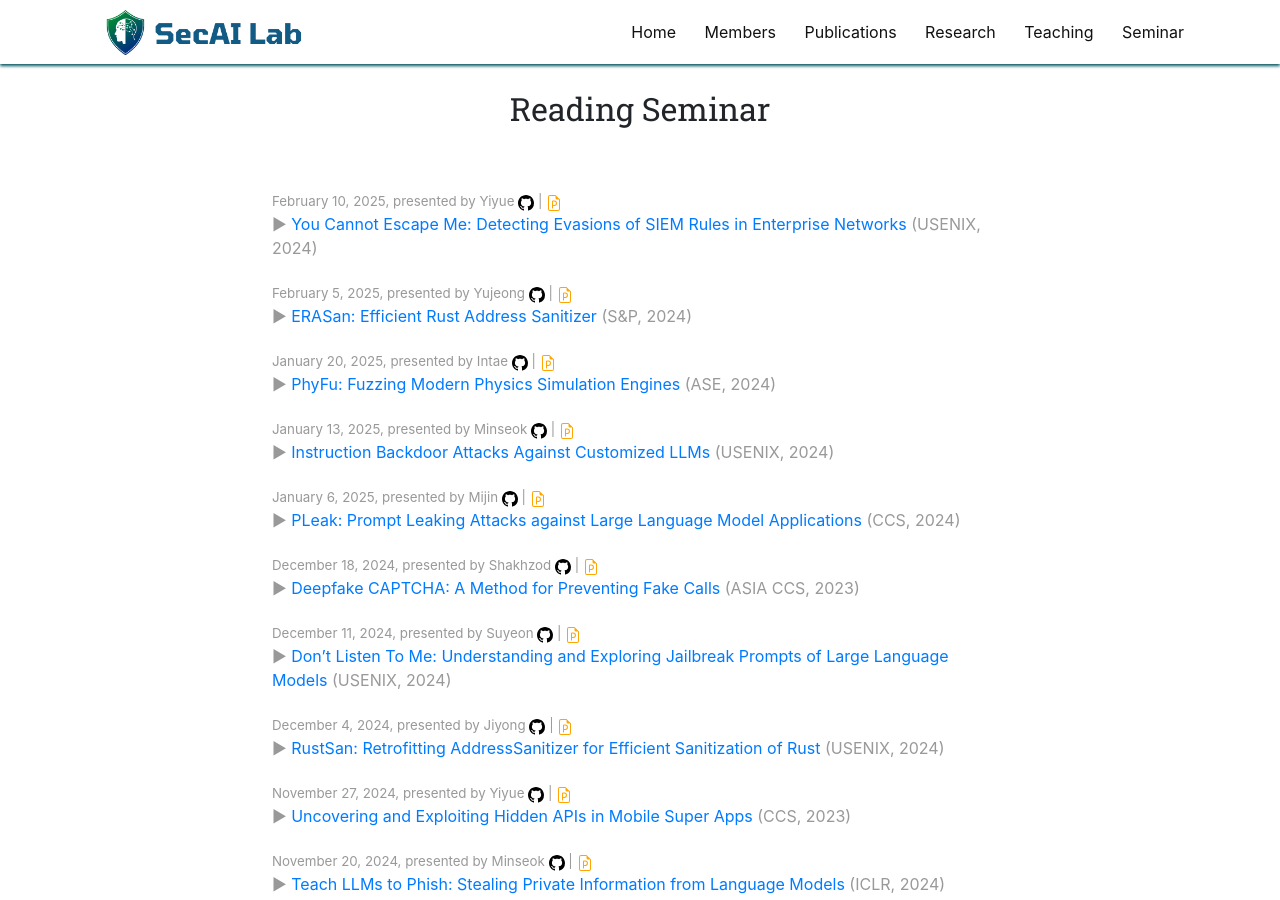
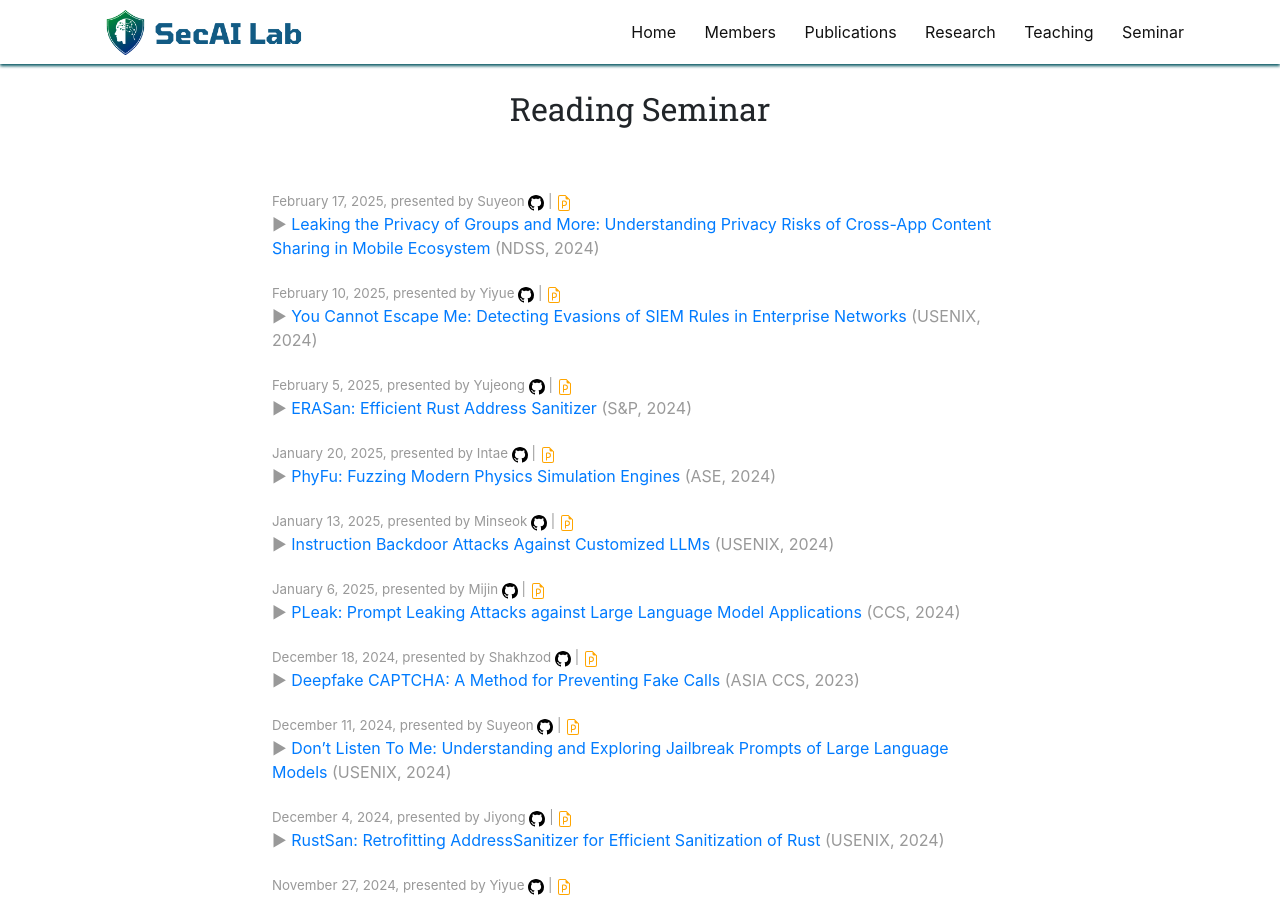
Before and after one commit to SecAI-Lab/secai-lab.github.io, a Jekyll site: the page built from pages/seminar.md, in a window 1280 px wide and 900 px high. Built offline with Jekyll 4.4.1, drawn with Linux system fonts in a browser that asks for light colours; nearby versions of some CDN libraries.

Commit message:
Update readings.yml

```diff
--- a/_data/readings.yml
+++ b/_data/readings.yml
@@ -1,3 +1,13 @@
+- title: "Leaking the Privacy of Groups and More: Understanding Privacy Risks of Cross-App Content Sharing in Mobile Ecosystem"
+  link: "https://www.ndss-symposium.org/wp-content/uploads/2024-138-paper.pdf"
+  ppt_link: "https://drive.google.com/file/d/1BuhsHNsp69TmsocqXrZS5mdSbRS43exR/view?usp=sharing"
+  code_link: ""
+  presenter: Suyeon
+  conference: NDSS
+  date: 2025.02.17
+  pub_year: 2024
+  discussion: "(Discussion) "
+
 - title: "You Cannot Escape Me: Detecting Evasions of SIEM Rules in Enterprise Networks"
   link: "https://www.usenix.org/system/files/sec23winter-prepub-112-uetz.pdf"
   ppt_link: "https://docs.google.com/presentation/d/1Cd6Zor8NJtBntnMCSdywPGmdHU6M6nAy--YXBbEleSg/edit?usp=sharing"
```
